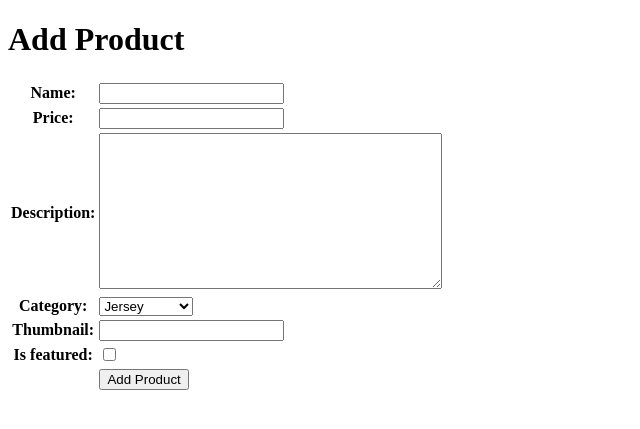
After one commit to razkafltsyh/main_balbalan, a Django app: page /add-product/ in a window 1280 px wide. The commit adds this page. Shown: the top 429 px of the page, without its empty margins (0-640 px from the left). Run offline with Django 5.2, Linux system fonts and the light colour scheme.

Commit message:
Tugas 3 Selesai

```diff
--- /dev/null
+++ b/main/forms.py
@@ -0,0 +1,7 @@
+from django.forms import ModelForm
+from main.models import Product
+
+class ProductForm(ModelForm):
+    class Meta:
+        model = Product
+        fields = ["name", "price", "description", "category", "thumbnail", "is_featured"]
--- a/main/models.py
+++ b/main/models.py
@@ -2,12 +2,25 @@ import uuid
 from django.db import models
 
 class Product(models.Model):
+    CATEGORY_CHOICES = [
+        ('jersey', 'Jersey'),
+        ('shoes', 'Shoes'),
+        ('shorts', 'Shorts'),
+        ('accessories', 'Accessories'),
+    ]
+
+    id = models.UUIDField(primary_key=True, default=uuid.uuid4, editable=False)
     name = models.CharField(max_length=100)
     price = models.IntegerField()
     description = models.TextField()
     thumbnail = models.URLField()
-    category = models.CharField(max_length=100)
+    category = models.CharField(max_length=20, choices=CATEGORY_CHOICES, default='jersey')
+    product_views = models.PositiveIntegerField(default=0)
     is_featured = models.BooleanField(default=False)
 
     def __str__(self):
         return self.name
+
+    def increment_views(self):
+        self.product_views += 1
+        self.save()
--- /dev/null
+++ b/main/templates/add_product.html
@@ -0,0 +1,18 @@
+{% extends 'base.html' %}
+{% block content %}
+<h1>Add Product</h1>
+
+<form method="POST">
+  {% csrf_token %}
+  <table>
+    {{ form.as_table }}
+    <tr>
+      <td></td>
+      <td>
+        <input type="submit" value="Add Product" />
+      </td>
+    </tr>
+  </table>
+</form>
+
+{% endblock %}
--- a/main/urls.py
+++ b/main/urls.py
@@ -1,8 +1,17 @@
 from django.urls import path
-from main.views import show_main
+from main.views import (
+    show_main, add_product, show_product,
+    show_xml, show_json, show_json_by_id, show_xml_by_id
+)
 
 app_name = 'main'
 
 urlpatterns = [
     path('', show_main, name='show_main'),
+    path('add-product/', add_product, name='add_product'),
+    path('product/<str:id>/', show_product, name='show_product'),
+    path('xml/', show_xml, name='show_xml'),
+    path('json/', show_json, name='show_json'),
+    path('xml/<str:id>/', show_xml_by_id, name='show_xml_by_id'),
+    path('json/<str:id>/', show_json_by_id, name='show_json_by_id'),
 ]
--- a/main/views.py
+++ b/main/views.py
@@ -1,9 +1,55 @@
-from django.shortcuts import render
+from django.http import HttpResponse
+from django.core import serializers
+from django.shortcuts import render, redirect, get_object_or_404
+from main.forms import ProductForm
+from main.models import Product
 
 def show_main(request):
+    product_list = Product.objects.all()
+
     context = {
         'npm' : '2406496340',
         'name': 'Muhammad Razka Faltasyah',
-        'class': 'PBP E'
+        'class': 'PBP E',
+        'product_list': product_list
     }
     return render(request, "main.html", context)
+
+def add_product(request):
+    form = ProductForm(request.POST or None)
+
+    if form.is_valid() and request.method == "POST":
+        form.save()
+        return redirect('main:show_main')
+
+    context = {'form': form}
+    return render(request, "add_product.html", context)
+
+def show_product(request, id):
+    product = get_object_or_404(Product, pk=id)
+    product.increment_views()
+
+    context = {
+        'product': product
+    }
+    return render(request, "product_details.html", context)
+
+def show_xml(request):
+    product_list = Product.objects.all()
+    xml_data = serializers.serialize("xml", product_list)
+    return HttpResponse(xml_data, content_type="application/xml")
+
+def show_json(request):
+    product_list = Product.objects.all()
+    json_data = serializers.serialize("json", product_list)
+    return HttpResponse(json_data, content_type="application/json")
+
+def show_xml_by_id(request, id):
+    product_item = Product.objects.filter(pk=id)
+    xml_data = serializers.serialize("xml", product_item)
+    return HttpResponse(xml_data, content_type="application/xml")
+
+def show_json_by_id(request, id):
+    product_item = Product.objects.filter(pk=id)
+    json_data = serializers.serialize("json", product_item)
+    return HttpResponse(json_data, content_type="application/json")
--- a/main_balbalan/settings.py
+++ b/main_balbalan/settings.py
@@ -32,6 +32,9 @@ DEBUG = True
 
 ALLOWED_HOSTS = ["localhost", "127.0.0.1", "muhammad-razka41-mainbalbalan.pbp.cs.ui.ac.id"]
 
+CSRF_TRUSTED_ORIGINS = [
+    "https://muhammad-razka41-mainbalbalan.pbp.cs.ui.ac.id/"
+]
 
 # Application definition
 
@@ -60,7 +63,7 @@ ROOT_URLCONF = 'main_balbalan.urls'
 TEMPLATES = [
     {
         'BACKEND': 'django.template.backends.django.DjangoTemplates',
-        'DIRS': [],
+        'DIRS': [BASE_DIR / 'templates'],
         'APP_DIRS': True,
         'OPTIONS': {
             'context_processors': [
--- /dev/null
+++ b/templates/base.html
@@ -0,0 +1,13 @@
+{% load static %}
+<!DOCTYPE html>
+<html lang="en">
+<head>
+    <meta charset="UTF-8" />
+    <meta name="viewport" content="width=device-width, initial-scale=1.0" />
+    {% block meta %} {% endblock meta %}
+</head>
+
+<body>
+    {% block content %} {% endblock content %}
+</body>
+</html>
```
Also changed, not shown: main/templates/main.html (+46 -4 lines), main/templates/product_details.html (added, +20 -0 lines), main/migrations/0003_product_product_views_alter_product_category_and_more.py (added).
